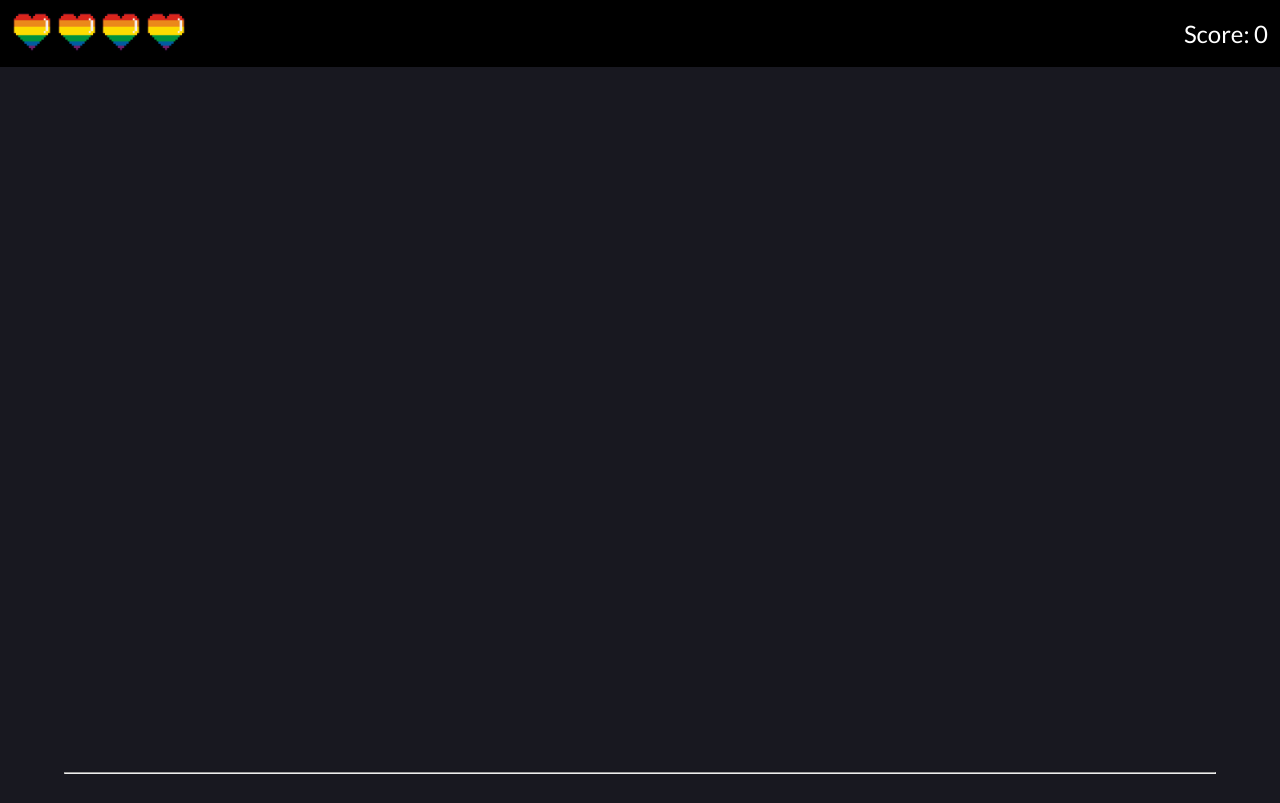
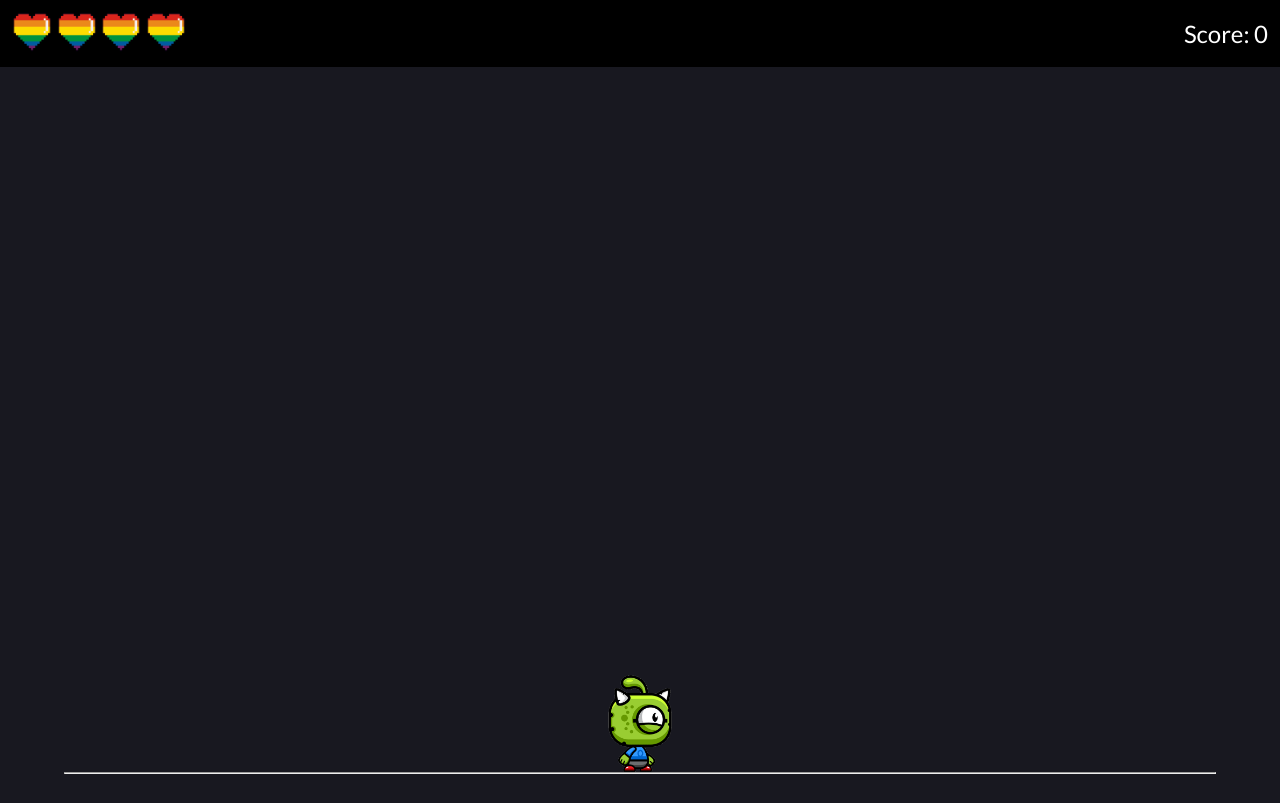
Before and after one commit to issitarual/banana-game, a plain HTML site: page index.html in a window 1280 px wide. Drawn offline with Linux system fonts and the light colour scheme.

Commit message:
alien on the screen

```diff
--- a/index.html
+++ b/index.html
@@ -30,5 +30,20 @@
     </div>
     <hr />
   </body>
-  <script></script>
+  <script>
+    const canvas = document.querySelector("#canvas");
+    const context = canvas.getContext("2d");
+    const screenWidth = window.innerWidth;
+    const screenHeight = window.innerHeight;
+    canvas.width = screenWidth;
+    canvas.height = screenHeight;
+
+    const image = new Image(64, 97);
+    image.onload = drawImage; // Draw when image has loaded
+
+    image.src = "./sprites/alien.png";
+    function drawImage() {
+      context.drawImage(this, screenWidth/2 - 32, screenHeight - 125, 64, 97);
+    }
+  </script>
 </html>
```
